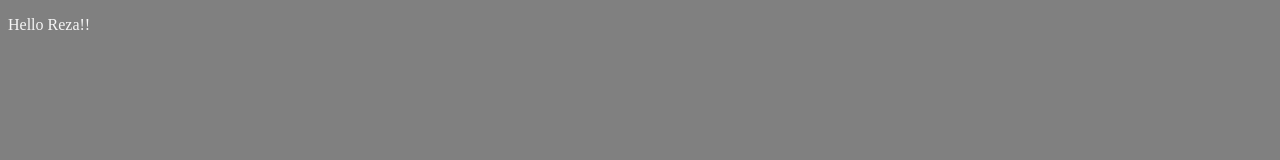
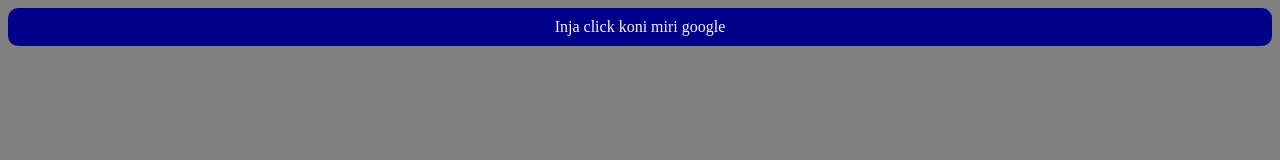
Before and after one commit to womoboy/se45-javascript-01-amoozeshOnline, a plain HTML site: page pages/index.html in a window 1280 px wide. Drawn offline with Linux system fonts and the light colour scheme.

Commit message:
ezafe kardane atribute be element haye sakhte shode dar javascript

```diff
--- a/javascripts/cus-javascript.js
+++ b/javascripts/cus-javascript.js
@@ -1,4 +1,8 @@
-var pTag = document.createElement('p');
-var pText = document.createTextNode('Hello Reza!!');
-pTag.appendChild(pText);
-document.body.appendChild(pTag);
+var aTag = document.createElement('a');
+var aText = document.createTextNode('Inja click koni miri google');
+aTag.appendChild(aText);
+aTag.setAttribute('href', 'http://google.com');
+aTag.setAttribute('id', 'google-links');
+
+var topDiv = document.getElementById('top-div');
+topDiv.appendChild(aTag);
--- a/pages/index.html
+++ b/pages/index.html
@@ -8,8 +8,9 @@
     <title>javaScript Tutorial</title>
 </head>
 <body>
+    <div id="top-div">
 
-
+    </div>
     <script src="../javascripts/cus-javascript.js"></script>
 </body>
 </html>
--- a/styles/cus-style.css
+++ b/styles/cus-style.css
@@ -1,6 +1,19 @@
 body {
     background-color: gray;
 }
-p {
+a#google-links {
     color: whitesmoke;
+    background-color: darkblue;
+    padding: 10px;
+    border-radius: 10px;
+    justify-content: center;
+    align-content: center;
+    display: grid;
+    text-decoration: none;
+    transition: 0.5s;
 }
+a#google-links:hover {
+    background-color: whitesmoke;
+    color: blue;
+    border-radius: 0;
+}
```
